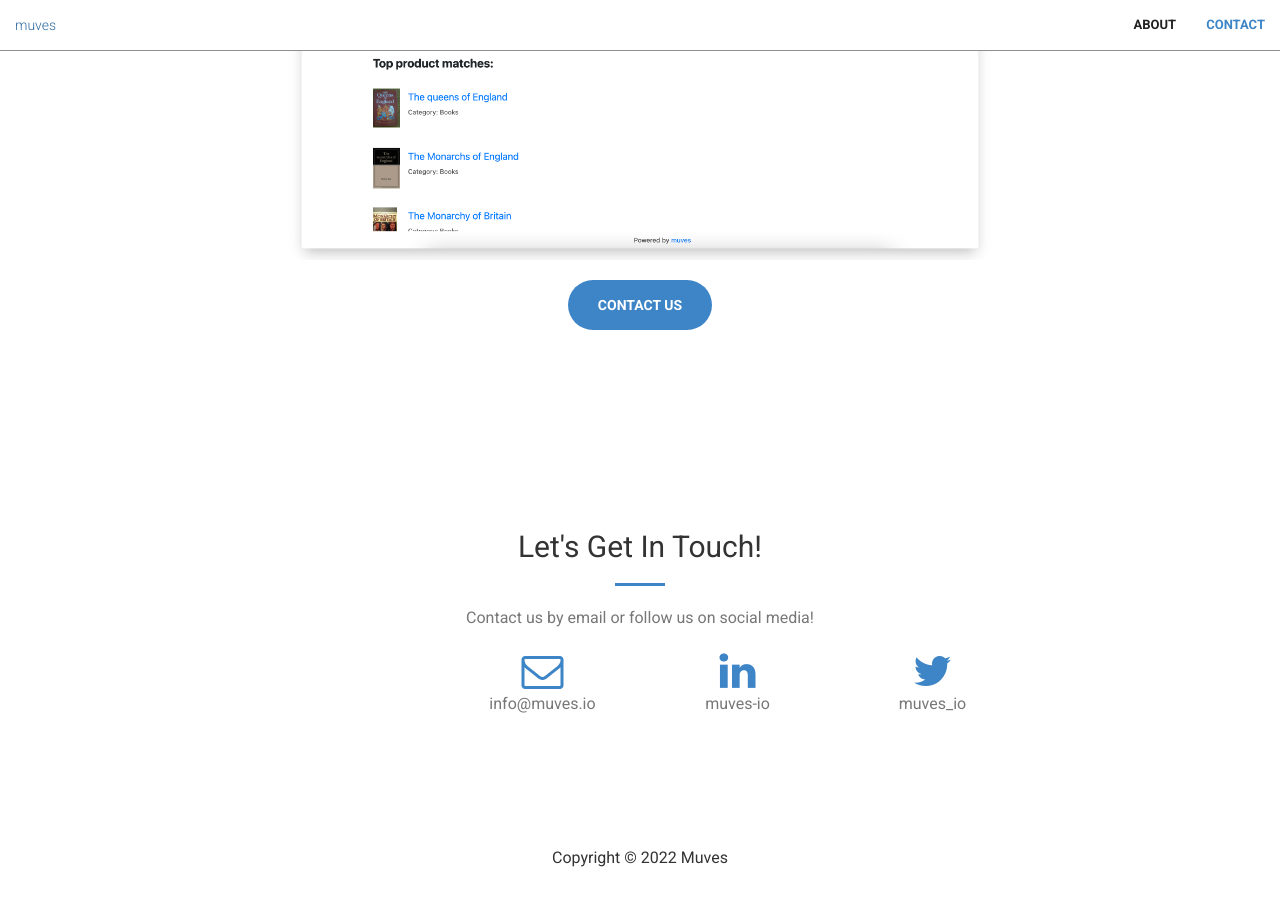
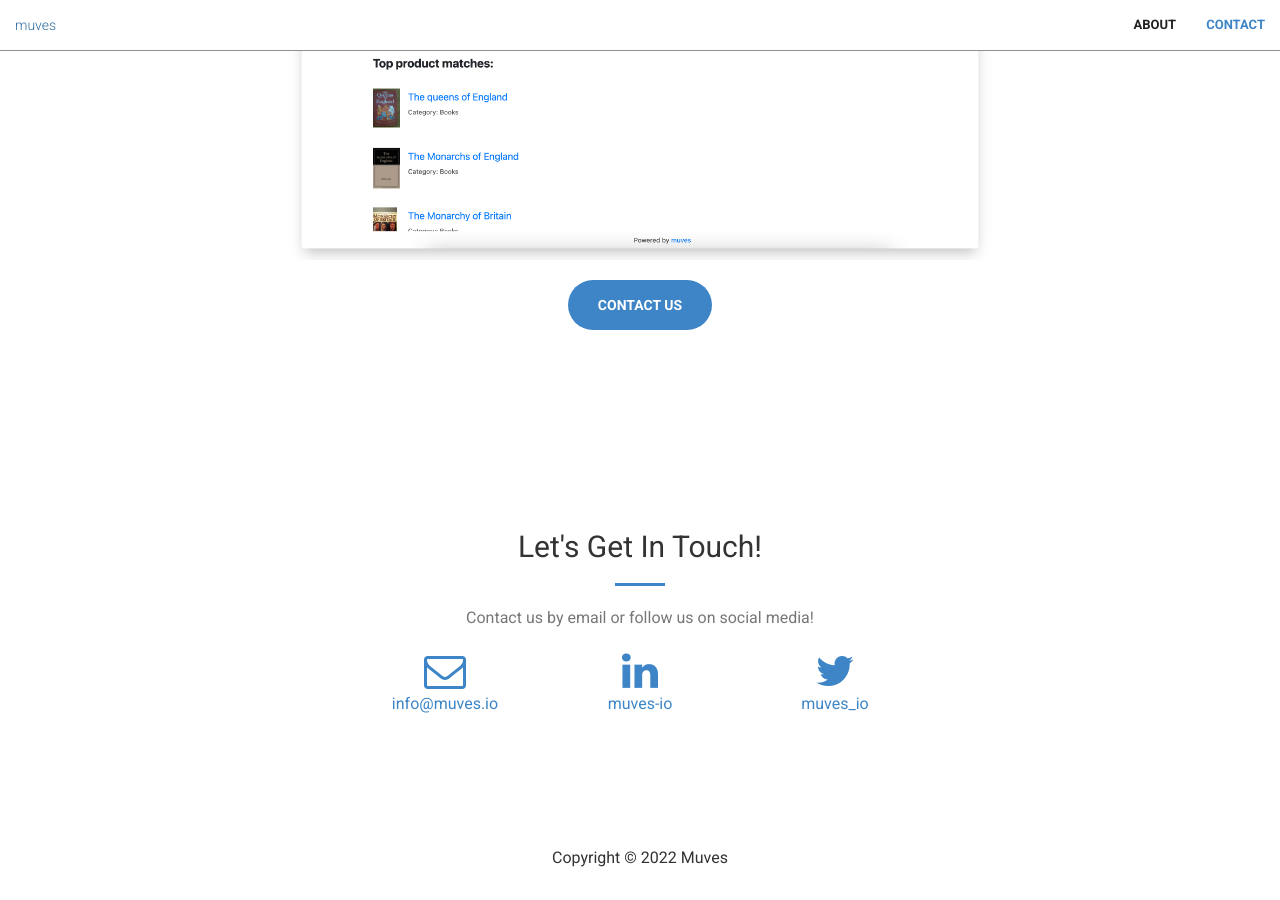
Before and after one commit to muvesio/muves.io, a Jekyll site: the page built from index.html, in a window 1280 px wide and 900 px high, scrolled down 1252 px. Built offline with Jekyll 4.4.1, drawn with Linux system fonts in a browser that asks for light colours.

Commit message:
updated contacts

```diff
--- a/_includes/contact.html
+++ b/_includes/contact.html
@@ -10,22 +10,22 @@
     </div>
     <div class="container">
         <div class="row">
-            <div class="col-lg-2 col-md-6 col-lg-offset-4 text-center">
+            <div class="col-lg-2 col-md-6 col-lg-offset-3 text-center">
                 <a href="mailto:{{ site.email }}">
                 <i class="fa fa-envelope-o fa-3x wow bounceIn text-primary" data-wow-delay=".1s"></i>
-                 <p class="text-muted">{{ site.email }}</p>
+                 <p class="text-primary">{{ site.email }}</p>
                 </a>
             </div>
             <div class="col-lg-2 col-md-6 text-center">
                 <a href="https://www.linkedin.com/company/{{ site.linkedin_username }}">
                     <i class="fa fa-linkedin fa-3x wow bounceIn text-primary" data-wow-delay=".2s"></i>
-                  <p class="text-muted">{{ site.linkedin_username }}</p>
+                  <p class="text-primary">{{ site.linkedin_username }}</p>
                 </a>
             </div>
             <div class="col-lg-2 col-md-6 text-center">
             <a href="https://twitter.com/{{ site.twitter_username }}">
                 <i class="fa fa-twitter fa-3x wow bounceIn text-primary" data-wow-delay=".3s"></i>
-              <p class="text-muted">{{ site.twitter_username }}</p>
+              <p class="text-primary">{{ site.twitter_username }}</p>
             </a>
         </div>
     </div>
```
